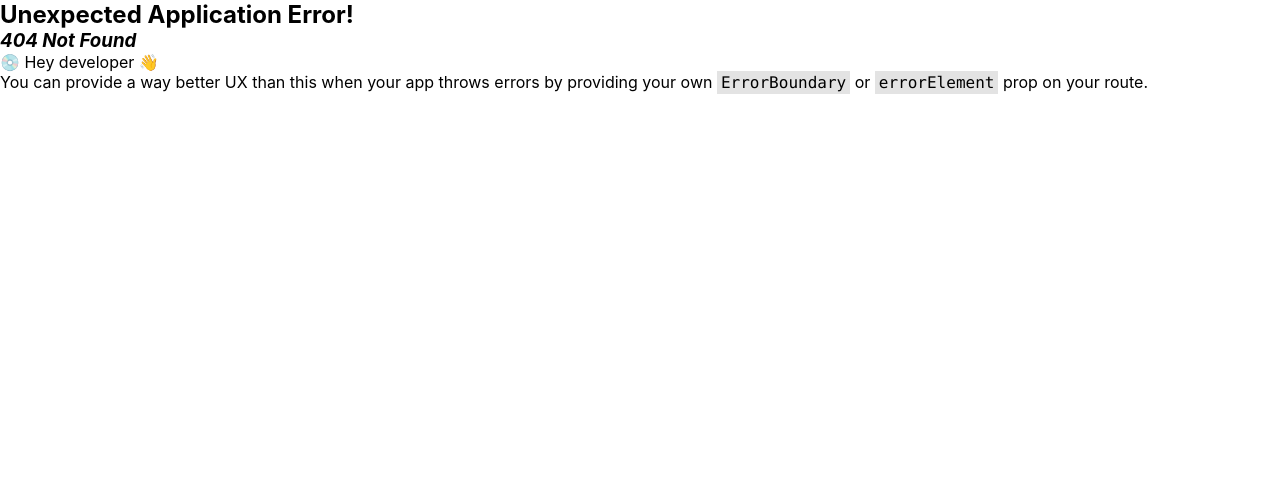
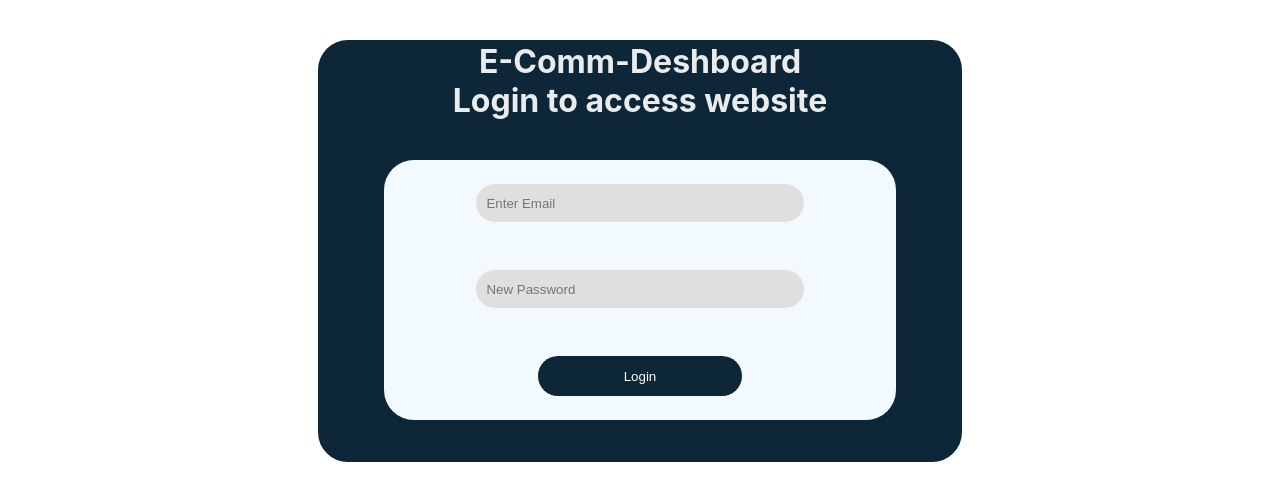
Before and after one commit to ERhoneydhiman/E-commerce-dashboard, a React (Create React App) app in the folder frontend/: page /login in a window 1280 px wide. Before the commit this address had no page. Shown: the top 500 px of the page. Built offline with nearby package versions, Linux system fonts and the light colour scheme; the HTML template or start-up script is replaced by a standard one.

Commit message:
added login comp

```diff
--- a/frontend/src/App.css
+++ b/frontend/src/App.css
@@ -86,6 +86,44 @@
   color: white;
 }
 
+#login{
+  display: flex;
+  flex-direction: column;
+  align-items: center;
+}
+
+#login-btn{
+  /* width: 40%; */
+  height: 5vh;
+  margin: 3vh 0;
+  padding: 3px 10px;
+  border: none;
+  border-radius: 20px;
+  cursor: pointer;
+  font-size: medium;
+
+  background-color: white;
+  color: #0d2738;
+}
+#login-btn a {
+  color: #0d2738;
+  text-decoration: none;
+}
+
+.login{
+  width: 50%;
+  margin: 5vh auto;
+  background-color: #0d2738;
+  color: rgba(255, 255, 255, 0.908);
+  border: 2px solid #0d2738;
+  border-radius: 30px;
+
+  display: flex;
+  flex-direction: column;
+  align-items: center;
+  justify-content: center;
+}
+
 .footer {
   background-color: #0d2738;
   color: white;
--- a/frontend/src/App.js
+++ b/frontend/src/App.js
@@ -9,6 +9,7 @@ import Profile from './comps/Profile';
 import Logout from './comps/Logout';
 import SignUp from './comps/SignUp';
 import PrivateComp from './comps/PrivateComp';
+import Login from './comps/Login';
 
 const router = createBrowserRouter(
   createRoutesFromElements(
@@ -23,6 +24,8 @@ const router = createBrowserRouter(
     </Route>
     </Route>
     <Route path='/signup' element={<SignUp/>}/>
+    <Route path='/login' element={<Login/>}/>
+
     </>
   )
 )
--- /dev/null
+++ b/frontend/src/comps/Login.js
@@ -0,0 +1,40 @@
+import React, { useState } from 'react'
+
+function Login() {
+    const [email, setEmail] = useState('');
+    const [password, setPassword] = useState('');
+
+    const handleLogin = ()=>{
+        console.log(email, password)
+    }
+    return (
+        <div className='login'>
+            <h1>E-Comm-Deshboard</h1>
+            <h1>Login to access website</h1>
+            <div className="form">
+            <input
+                    required
+                    value={email}
+                    className='input-box'
+                    id='email'
+                    type="email"
+                    placeholder='Enter Email'
+                    onChange={(e) => setEmail(e.target.value)}
+                />
+
+                <input
+                    required
+                    value={password}
+                    className='input-box'
+                    id='pass'
+                    type="password"
+                    placeholder='New Password'
+                    onChange={(e) => setPassword(e.target.value)}
+                />
+                <button onClick={handleLogin} id='signup-btn'>Login</button>
+            </div>
+        </div>
+    )
+}
+
+export default Login
--- a/frontend/src/comps/SignUp.js
+++ b/frontend/src/comps/SignUp.js
@@ -1,5 +1,5 @@
 import React, { useState, useEffect } from 'react';
-import { useNavigate } from 'react-router-dom'
+import { useNavigate, Link } from 'react-router-dom'
 
 function SignUp() {
     const [name, setName] = useState('');
@@ -11,9 +11,9 @@ function SignUp() {
     useEffect(() => {
         const auth = localStorage.getItem('user');
         if (auth) {
-          navigate('/')
+            navigate('/')
         }
-      })
+    })
 
     const collectData = async () => {
         const user = { name, email, password };
@@ -67,7 +67,7 @@ function SignUp() {
                     value={email}
                     className='input-box'
                     id='email'
-                    type="text"
+                    type="email"
                     placeholder='Enter Email'
                     onChange={(e) => setEmail(e.target.value)}
                 />
@@ -85,6 +85,10 @@ function SignUp() {
                 <button onClick={collectData} id='signup-btn'>Sign Up</button>
                 <p>{signupmsg}</p>
             </div>
+            <div id="login">
+                <p>Already account ?? then</p>
+                <button id='login-btn' ><Link to="/login">Login</Link></button>
+            </div>
         </div>
     );
 }
```
